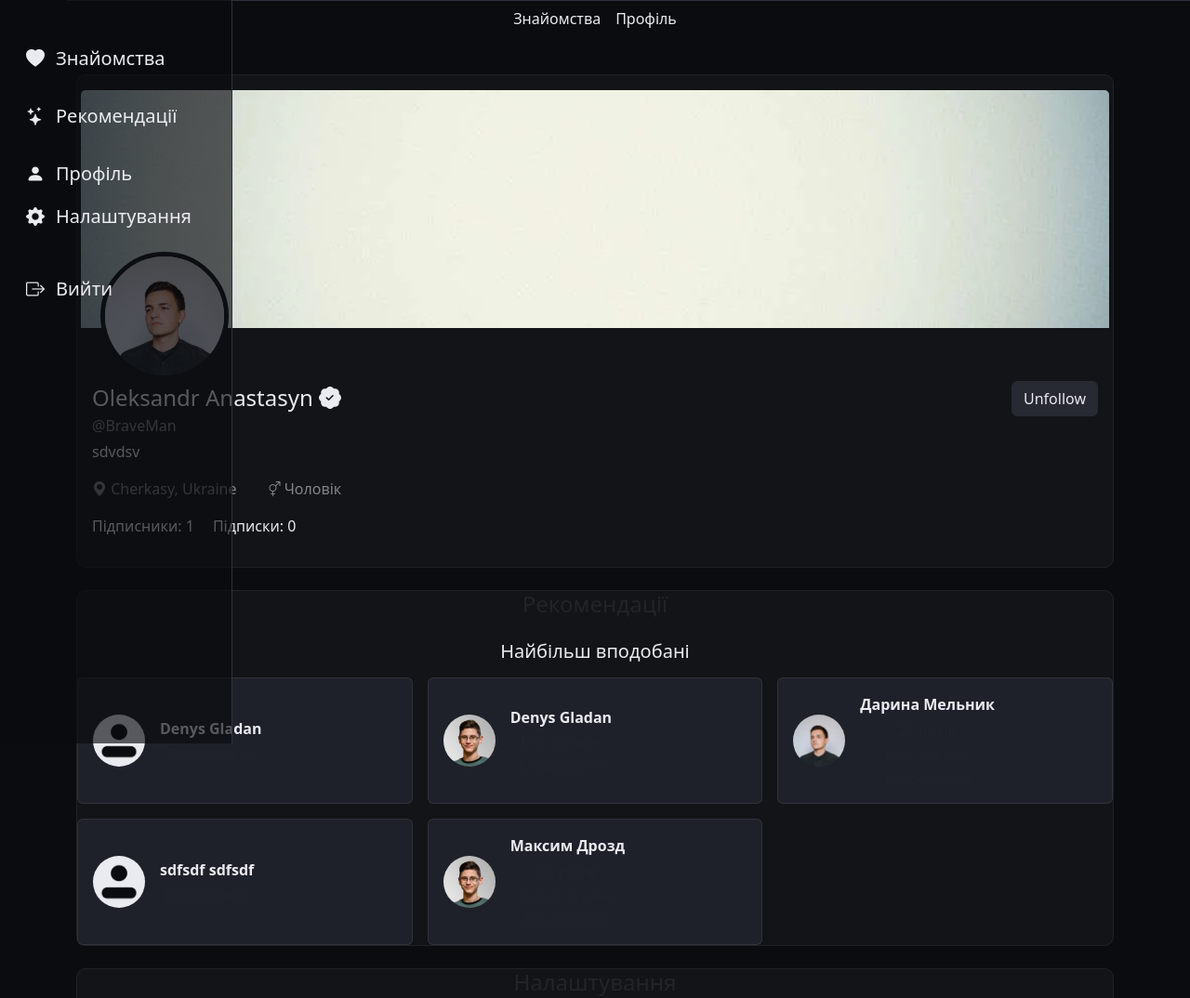
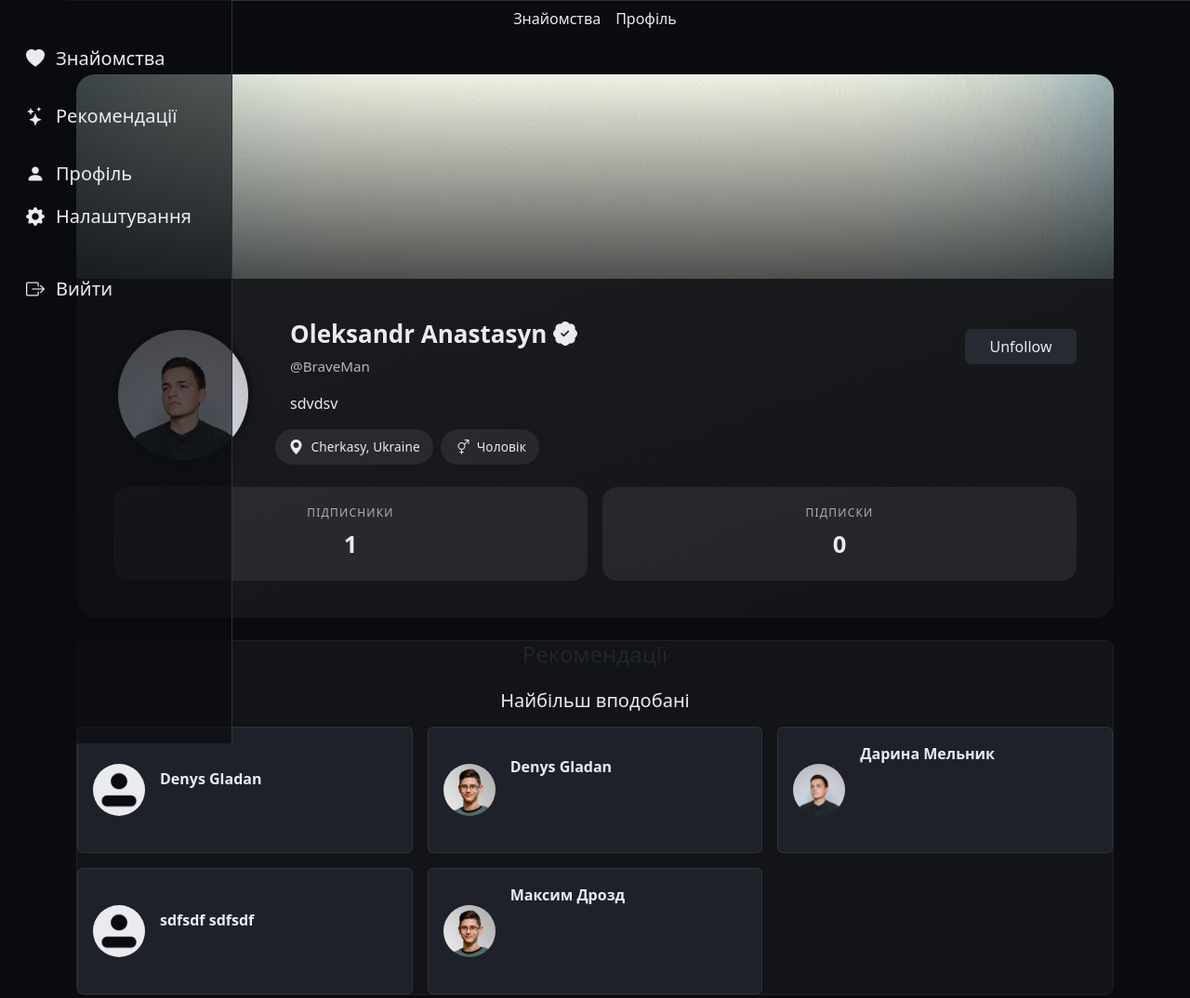
Before and after one commit to GeorgHerych/Lixy, a Django app: a page that uses members/templates/profile/profile_card.html in a window 1280 px wide. Shown: the top 1074 px of the page at 93% size. Run offline with Django 5.2, Linux system fonts and the light colour scheme; a user stored in the database is signed in; data comes from the database, SQL or seed files in the repository.

Commit message:
Refine user profile presentation

```diff
--- a/members/templates/profile/profile_card.html
+++ b/members/templates/profile/profile_card.html
@@ -1,29 +1,31 @@
-<div class="card mb-3">
-    <div class="card-body member-card">
-        <div class="row profile-banner d-flex">
+<div class="card mb-3 profile-card shadow-sm">
+    <div class="profile-banner position-relative">
         {% if member.banner %}
-                <img src="{{ member.banner.url }}" alt="Image Banner" class="card-img-top image-banner"/>
+            <img src="{{ member.banner.url }}" alt="Image Banner" class="image-banner"/>
         {% else %}
-                <img src="/media/bgs/default/default_banner.png" class="image-banner"/>
+            <img src="/media/bgs/default/default_banner.png" class="image-banner" alt="Default banner"/>
         {% endif %}
     </div>
 
-        <div class="row">
-            <img src="{{ member.avatar.url }}" alt="Avatar" class="rounded-circle mr-3 avatar"/>
+    <div class="card-body member-card">
+        <div class="profile-header d-flex flex-column flex-md-row align-items-md-end gap-4">
+            <div class="profile-avatar-wrapper">
+                <img src="{{ member.avatar.url }}" alt="Avatar" class="rounded-circle avatar shadow"/>
+            </div>
 
-            <div class="member-details">
-                <div class="member-details-name d-flex justify-content-between">
+            <div class="member-details flex-grow-1">
+                <div class="member-details-name d-flex flex-column flex-md-row align-items-start align-items-md-center justify-content-between gap-3">
                     <div class="member-details-title">
-                        <p class="card-text member-name">
+                        <p class="card-text member-name mb-1">
                             {{ member.first_name }} {{member.last_name}}
                             {% if member.is_verified %}
                                 <i class="bi bi-patch-check-fill"></i>
                             {% endif %}
                         </p>
-                        <p class="card-text member-nickname">@{{ member.username }}</p>
+                        <p class="card-text member-nickname mb-0">@{{ member.username }}</p>
                     </div>
 
-                    <div class="member-details-actions">
+                    <div class="member-details-actions d-flex flex-wrap gap-2">
                         {% if user.is_authenticated and user.username == member.username %}
                             <a href="/members/profile/edit-profile/{{ member.username }}" class="btn btn-primary">Edit Profile</a>
                         {% else %}
@@ -40,32 +42,35 @@
                     </div>
                 </div>
 
-                <div class="member-details-extras mt-1">
+                <div class="member-details-extras mt-3">
                     {% if member.bio %}
-                        <p class="card-text member-bio">{{ member.bio }}</p>
+                        <p class="card-text member-bio mb-3">{{ member.bio }}</p>
                     {% endif %}
 
-                    <div class="member-details-extras-short-info d-flex flex-wrap gap-3">
+                    <div class="member-details-extras-short-info d-flex flex-wrap gap-2">
                         {% if member.country %}
-                            <p class="card-text text-member-details-extras mb-0">
+                            <span class="profile-chip">
                                 <i class="icon-secondary bi bi-geo-alt-fill"></i>
+                                <span>
                                     {% if member.city %}
                                         {{ member.city }},
                                     {% endif %}
                                     {{ member.country }}
-                            </p>
+                                </span>
+                            </span>
                         {% endif %}
 
                         {% if member_age %}
-                            <p class="card-text text-member-details-extras mb-0">
+                            <span class="profile-chip">
                                 <i class="icon-secondary bi bi-cake-fill"></i>
-                                {{ member_age }} років
-                            </p>
+                                <span>{{ member_age }} років</span>
+                            </span>
                         {% endif %}
 
                         {% if member.gender %}
-                            <p class="card-text text-member-details-extras mb-0">
+                            <span class="profile-chip">
                                 <i class="icon-secondary bi bi-gender-ambiguous"></i>
+                                <span>
                                     {% if member.gender == 'M' %}
                                         Чоловік
                                     {% elif member.gender == 'F' %}
@@ -73,76 +78,83 @@
                                     {% else %}
                                         {{ member.get_gender_display }}
                                     {% endif %}
-                            </p>
+                                </span>
+                            </span>
                         {% endif %}
+                    </div>
+                </div>
             </div>
         </div>
 
         {% if member.relationship_status or member.relationship_goal or member.sexual_orientation or member.height_cm or member.body_type or member.education_level or member.occupation or member.company or member.languages or member.interests or member.children or member.smoking or member.drinking %}
-                    <div class="member-details-extended mt-3">
-                        <h6 class="text-uppercase text-muted small mb-2">Додаткова інформація</h6>
-                        <dl class="row gy-2 gx-3 mb-0">
+            <div class="member-details-extended mt-4">
+                <h6 class="text-uppercase small mb-3">Додаткова інформація</h6>
+                <dl class="row gy-3 gx-3 mb-0">
                     {% if member.relationship_status %}
-                                <dt class="col-sm-5 small text-muted">Сімейний стан</dt>
-                                <dd class="col-sm-7 mb-0">{{ member.get_relationship_status_display }}</dd>
+                        <dt class="col-sm-5 col-lg-4 small">Сімейний стан</dt>
+                        <dd class="col-sm-7 col-lg-8 mb-0">{{ member.get_relationship_status_display }}</dd>
                     {% endif %}
                     {% if member.relationship_goal %}
-                                <dt class="col-sm-5 small text-muted">Мета знайомства</dt>
-                                <dd class="col-sm-7 mb-0">{{ member.get_relationship_goal_display }}</dd>
+                        <dt class="col-sm-5 col-lg-4 small">Мета знайомства</dt>
+                        <dd class="col-sm-7 col-lg-8 mb-0">{{ member.get_relationship_goal_display }}</dd>
                     {% endif %}
                     {% if member.sexual_orientation %}
-                                <dt class="col-sm-5 small text-muted">Орієнтація</dt>
-                                <dd class="col-sm-7 mb-0">{{ member.get_sexual_orientation_display }}</dd>
+                        <dt class="col-sm-5 col-lg-4 small">Орієнтація</dt>
+                        <dd class="col-sm-7 col-lg-8 mb-0">{{ member.get_sexual_orientation_display }}</dd>
                     {% endif %}
                     {% if member.height_cm %}
-                                <dt class="col-sm-5 small text-muted">Зріст</dt>
-                                <dd class="col-sm-7 mb-0">{{ member.height_cm }} см</dd>
+                        <dt class="col-sm-5 col-lg-4 small">Зріст</dt>
+                        <dd class="col-sm-7 col-lg-8 mb-0">{{ member.height_cm }} см</dd>
                     {% endif %}
                     {% if member.body_type %}
-                                <dt class="col-sm-5 small text-muted">Статура</dt>
-                                <dd class="col-sm-7 mb-0">{{ member.get_body_type_display }}</dd>
+                        <dt class="col-sm-5 col-lg-4 small">Статура</dt>
+                        <dd class="col-sm-7 col-lg-8 mb-0">{{ member.get_body_type_display }}</dd>
                     {% endif %}
                     {% if member.education_level %}
-                                <dt class="col-sm-5 small text-muted">Освіта</dt>
-                                <dd class="col-sm-7 mb-0">{{ member.get_education_level_display }}</dd>
+                        <dt class="col-sm-5 col-lg-4 small">Освіта</dt>
+                        <dd class="col-sm-7 col-lg-8 mb-0">{{ member.get_education_level_display }}</dd>
                     {% endif %}
                     {% if member.occupation %}
-                                <dt class="col-sm-5 small text-muted">Професія</dt>
-                                <dd class="col-sm-7 mb-0">{{ member.occupation }}</dd>
+                        <dt class="col-sm-5 col-lg-4 small">Професія</dt>
+                        <dd class="col-sm-7 col-lg-8 mb-0">{{ member.occupation }}</dd>
                     {% endif %}
                     {% if member.company %}
-                                <dt class="col-sm-5 small text-muted">Місце роботи</dt>
-                                <dd class="col-sm-7 mb-0">{{ member.company }}</dd>
+                        <dt class="col-sm-5 col-lg-4 small">Місце роботи</dt>
+                        <dd class="col-sm-7 col-lg-8 mb-0">{{ member.company }}</dd>
                     {% endif %}
                     {% if member.languages %}
-                                <dt class="col-sm-5 small text-muted">Мови</dt>
-                                <dd class="col-sm-7 mb-0">{{ member.languages }}</dd>
+                        <dt class="col-sm-5 col-lg-4 small">Мови</dt>
+                        <dd class="col-sm-7 col-lg-8 mb-0">{{ member.languages }}</dd>
                     {% endif %}
                     {% if member.interests %}
-                                <dt class="col-sm-5 small text-muted">Інтереси</dt>
-                                <dd class="col-sm-7 mb-0">{{ member.interests }}</dd>
+                        <dt class="col-sm-5 col-lg-4 small">Інтереси</dt>
+                        <dd class="col-sm-7 col-lg-8 mb-0">{{ member.interests }}</dd>
                     {% endif %}
                     {% if member.children %}
-                                <dt class="col-sm-5 small text-muted">Діти</dt>
-                                <dd class="col-sm-7 mb-0">{{ member.get_children_display }}</dd>
+                        <dt class="col-sm-5 col-lg-4 small">Діти</dt>
+                        <dd class="col-sm-7 col-lg-8 mb-0">{{ member.get_children_display }}</dd>
                     {% endif %}
                     {% if member.smoking %}
-                                <dt class="col-sm-5 small text-muted">Куріння</dt>
-                                <dd class="col-sm-7 mb-0">{{ member.get_smoking_display }}</dd>
+                        <dt class="col-sm-5 col-lg-4 small">Куріння</dt>
+                        <dd class="col-sm-7 col-lg-8 mb-0">{{ member.get_smoking_display }}</dd>
                     {% endif %}
                     {% if member.drinking %}
-                                <dt class="col-sm-5 small text-muted">Алкоголь</dt>
-                                <dd class="col-sm-7 mb-0">{{ member.get_drinking_display }}</dd>
+                        <dt class="col-sm-5 col-lg-4 small">Алкоголь</dt>
+                        <dd class="col-sm-7 col-lg-8 mb-0">{{ member.get_drinking_display }}</dd>
                     {% endif %}
                 </dl>
             </div>
         {% endif %}
 
-                <div class="member-connections">
-                    <p class="member-followers-title">Підписники: {{ member.followers.count }}</p>
-                    <p class="member-following-title">Підписки: {{ member.followings.count }}</p>
+        <div class="member-connections mt-4">
+            <div class="member-connection-tile">
+                <span class="member-connection-label">Підписники</span>
+                <span class="member-connection-value">{{ member.followers.count }}</span>
+            </div>
+            <div class="member-connection-tile">
+                <span class="member-connection-label">Підписки</span>
+                <span class="member-connection-value">{{ member.followings.count }}</span>
             </div>
         </div>
     </div>
 </div>
-</div>
--- a/posts/static/css/styles_dark.css
+++ b/posts/static/css/styles_dark.css
@@ -326,70 +326,98 @@ form {
   background-color: white;
 }
 
+.profile-card {
+    border: none;
+    border-radius: 20px;
+    background: linear-gradient(160deg, rgba(32, 34, 37, 0.85) 0%, rgba(18, 20, 23, 0.95) 100%);
+    overflow: hidden;
+}
+
 .profile-banner {
-    padding: 0;
-    height: 256px;
+    position: relative;
+    height: 220px;
     background-color: var(--profile-banner-bg);
-    border-radius: 7px;
+}
+
+.profile-banner::after {
+    content: "";
+    position: absolute;
+    inset: 0;
+    background: linear-gradient(180deg, rgba(10, 12, 16, 0) 0%, rgba(10, 12, 16, 0.7) 100%);
+    pointer-events: none;
 }
 
 .image-banner {
-    padding: 0;
     width: 100%;
-    height: 256px;
-    border: none !important;
+    height: 100%;
     object-fit: cover;
 }
 
+.member-card {
+    padding: 2.5rem;
+}
+
+.profile-header {
+    position: relative;
+}
+
+.profile-avatar-wrapper {
+    margin-top: -110px;
+    flex-shrink: 0;
+}
+
 .avatar {
-    position: absolute;
-    width: 128px;
-    height: 128px;
-    padding: 0;
-    margin: 10px;
-    top: 180px;
-    left: 15px;
+    width: 140px;
+    height: 140px;
     object-fit: cover;
     border: var(--avatar-border);
     box-sizing: content-box;
-}
-
-.member-card {
-    padding: 16px;
+    box-shadow: 0 16px 40px rgba(0, 0, 0, 0.35);
 }
 
 .member-details {
-    margin-top: 57px;
+    margin-top: 0;
 }
 
 .member-name {
-    padding: 0;
-    font-size: 24px;
-    font-weight: 500;
-    margin-bottom: 0;
+    font-size: 26px;
+    font-weight: 600;
 }
 
 .member-nickname {
-    padding: 0;
-    color: var(--secondary-text-color);
+    color: rgba(234, 235, 241, 0.75);
+    font-size: 0.95rem;
+}
+
+.member-details-actions .btn {
+    min-width: 120px;
 }
 
 .member-bio {
-    padding: 0;
+    font-size: 1rem;
+    line-height: 1.5;
 }
 
-.member-connections {
-    display: flex;
-    margin-top: 1rem;
+.member-details-extras-short-info {
+    gap: 0.75rem;
 }
 
-.member-details-extras-short-info > p {
-    color: var(--secondary-text-color);
+.profile-chip {
+    display: inline-flex;
+    align-items: center;
+    gap: 0.5rem;
+    padding: 0.45rem 0.9rem;
+    border-radius: 999px;
+    background: rgba(234, 235, 241, 0.08);
+    color: var(--text-color);
+    font-size: 0.85rem;
+    font-weight: 500;
+    letter-spacing: 0.01em;
 }
 
-.text-member-details-extras {
-    padding: 0;
-    margin-right: 15px;
+.profile-chip i {
+    color: currentColor;
+    font-size: 1rem;
 }
 
 .icon-primary {
@@ -397,16 +425,98 @@ form {
 }
 
 .icon-secondary {
-    color: var(--icon-secondary-color);
+    color: rgba(234, 235, 241, 0.85);
 }
 
-.member-connections > p {
-    text-align: start;
-    margin-right: 20px;
+.member-details-extended {
+    background: rgba(234, 235, 241, 0.06);
+    border-radius: 18px;
+    padding: 1.75rem;
 }
 
-p.member-followers-title {
-    margin-bottom: 0;
+.member-details-extended h6 {
+    letter-spacing: 0.12em;
+    color: rgba(234, 235, 241, 0.75);
+}
+
+.member-details-extended dt {
+    color: var(--text-color) !important;
+    font-weight: 600;
+    letter-spacing: 0.06em;
+    text-transform: uppercase;
+}
+
+.member-details-extended dd {
+    color: var(--text-color);
+    font-size: 1rem;
+}
+
+.member-connections {
+    display: flex;
+    flex-wrap: wrap;
+    gap: 1rem;
+}
+
+.member-connection-tile {
+    flex: 1 1 150px;
+    padding: 1.2rem 1.4rem;
+    border-radius: 16px;
+    background: rgba(234, 235, 241, 0.08);
+    text-align: left;
+}
+
+.member-connection-label {
+    display: block;
+    font-size: 0.75rem;
+    letter-spacing: 0.1em;
+    text-transform: uppercase;
+    color: rgba(234, 235, 241, 0.7);
+}
+
+.member-connection-value {
+    display: block;
+    margin-top: 0.35rem;
+    font-size: 1.6rem;
+    font-weight: 600;
+    color: var(--text-color);
+}
+
+@media (max-width: 768px) {
+    .member-card {
+        padding: 1.75rem;
+    }
+
+    .profile-avatar-wrapper {
+        margin-top: -90px;
+    }
+
+    .member-details-actions {
+        width: 100%;
+        justify-content: flex-start;
+    }
+}
+
+@media (max-width: 576px) {
+    .profile-card {
+        border-radius: 16px;
+    }
+
+    .profile-banner {
+        height: 180px;
+    }
+
+    .profile-avatar-wrapper {
+        margin-top: -70px;
+    }
+
+    .avatar {
+        width: 120px;
+        height: 120px;
+    }
+
+    .member-details-actions {
+        justify-content: stretch;
+    }
 }
 
 .post-avatar {
```
Also changed, not shown: posts/static/css/styles_light.css (+158 -44 lines). Lines whose indentation alone changed are shown as unchanged.
